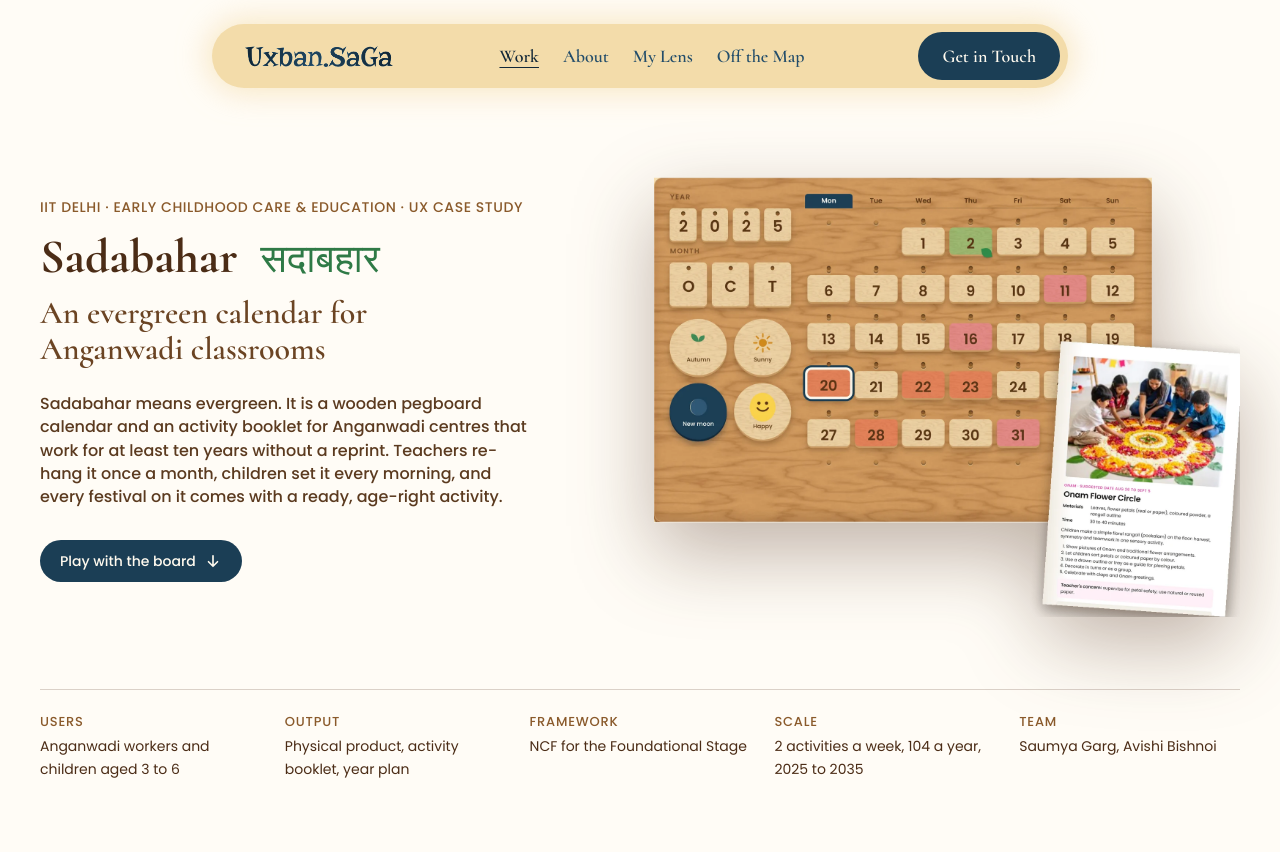
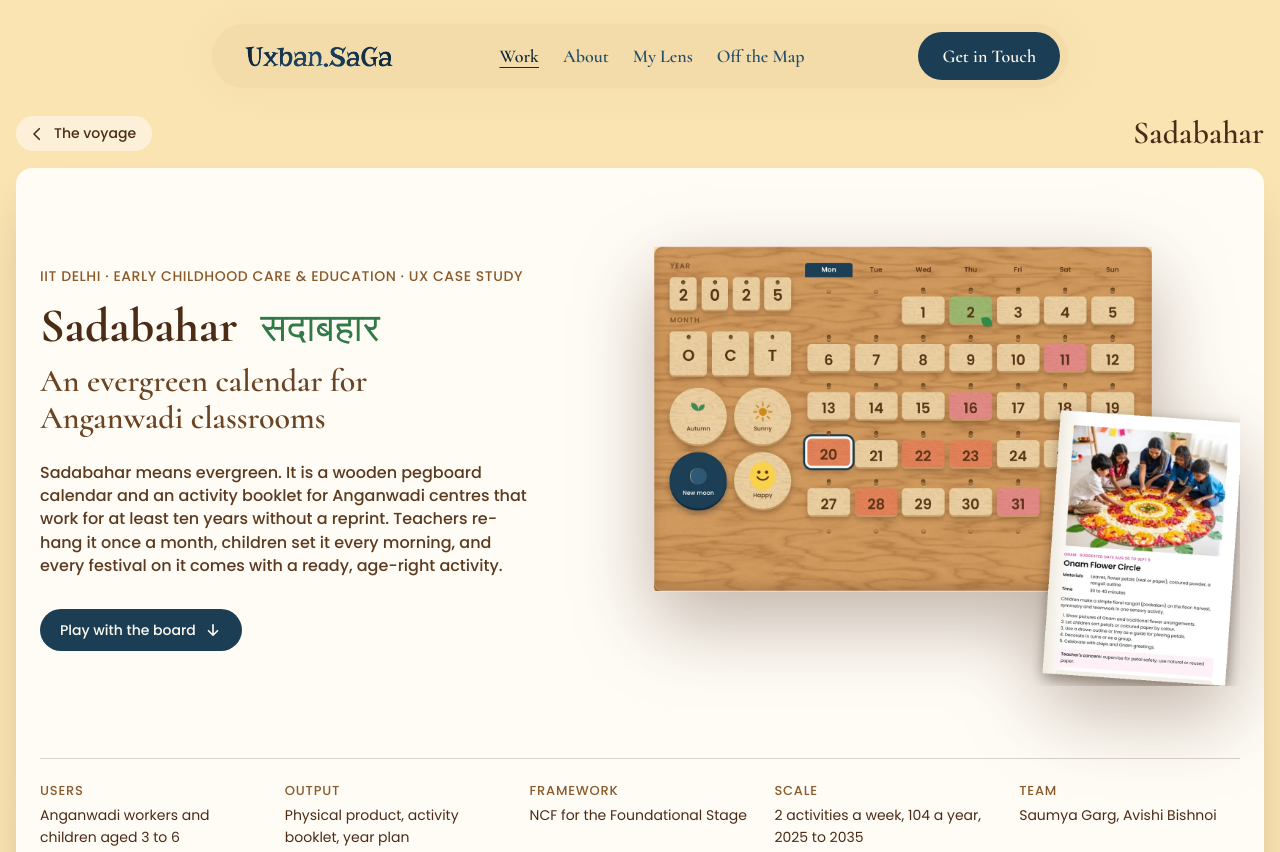
Before and after one commit to SaGa1006/saumya-portfolio, a plain HTML site: page ecce-calendar.html in a window 1280 px wide. Shown: the top 852 px of the page. Drawn offline with Linux system fonts and the light colour scheme; a web font is replaced by a local one.

Commit message:
Sadabahar: same frame as the other case studies (parchment page, back pill + title bar, white sheet)
Co-Authored-By: Claude Opus 5.5 <noreply@anthropic.com>
Claude-Session: https://claude.ai/code/session_016zeEGvH6vPYVrRkNkUBKek

```diff
--- a/css/ecce.css
+++ b/css/ecce.css
@@ -7,7 +7,7 @@
   color: var(--brown);
 }
 .ec__bar { justify-content: flex-start; }
-.ec > section, .ec__hero, .ec > .ec__step, .ec > .ec__process { width: min(1200px, calc(100% - 48px)); margin-inline: auto; }
+.ec__sheet > section, .ec__hero, .ec__sheet > .ec__step, .ec__sheet > .ec__process { width: min(1200px, calc(100% - 48px)); margin-inline: auto; }
 
 /* hero */
 .ec__hero { padding: 48px 0 32px; }
@@ -214,7 +214,7 @@ button.pb__dial:active { transform: rotate(-20deg) scale(.97); }
   .ec__split { grid-template-columns: 1fr; gap: 40px; }
 }
 @media (max-width: 760px) {
-  .ec > section, .ec__hero, .ec > .ec__step, .ec > .ec__process { width: calc(100% - 32px); }
+  .ec__sheet > section, .ec__hero, .ec__sheet > .ec__step, .ec__sheet > .ec__process { width: calc(100% - 32px); }
   .ec__facts { grid-template-columns: 1fr 1fr; }
   .ec__cards3, .ec__domains, .ec__theory, .ec__kit, .ec__flow, .ec__acts, .bk { grid-template-columns: 1fr; }
   .ec__card, .ec__kit li, .ec__flow li { padding: 24px; }
@@ -324,7 +324,7 @@ button.pb__dial:active { transform: rotate(-20deg) scale(.97); }
 }
 
 /* Nov 27: whitish page, stacked step headers, centred principle pills */
-.ec { background: #fffcf6; --card: #f8efdd; --card-hi: #fff; }
+.ec { --card: #f8efdd; --card-hi: #fff; }
 .ec__card, .ec__kit li, .ec__flow li, .ec__goals li, .ec__theory article, .ec__process a { background: var(--card); }
 .ec__card.is-picked, .ec__domains li, .psn, .sbp, .ft, .ec__table, .ec__acts li { background: var(--card-hi); }
 .ec__domains li, .psn, .ec__acts li { box-shadow: 0 0 0 1px rgba(75, 44, 22, .1), 0 16px 32px -24px rgba(75, 44, 22, .45); }
@@ -336,3 +336,8 @@ button.pb__dial:active { transform: rotate(-20deg) scale(.97); }
 .ec__keys { align-items: stretch; }
 .ec__keys li { display: flex; align-items: center; justify-content: center; text-align: center; }
 .ec__step .ec__stepno { align-self: center; }
+
+/* Nov 27: same frame as the other case studies: parchment page, white sheet for the study */
+.ec.case { background: linear-gradient(180deg, #fae4b2, #f1d8a1); padding-bottom: 64px; }
+.ec__sheet { display: block; width: min(1440px, calc(100% - 32px)); margin: 0 auto; padding: 16px 0 var(--gap-section); border-radius: 16px; background: #fffcf6; box-shadow: 0 24px 48px -24px rgba(75, 44, 22, .45); overflow: hidden; }
+@media (max-width: 760px) { .ec__sheet { border-radius: 10px; padding-bottom: 64px; } }
--- a/ecce-calendar.html
+++ b/ecce-calendar.html
@@ -27,7 +27,12 @@
     <a class="cta" href="https://calendly.com/saumyagarg804/30min" target="_blank" rel="noopener noreferrer">Get in Touch<span class="sr-only">: book a 30 minute call (opens in a new tab)</span></a>
   </header>
 
-  <main class="ec">
+  <main class="ec case">
+    <div class="case__bar">
+      <a class="case__back" href="/#work"><svg viewBox="0 0 24 24" aria-hidden="true"><path d="M15 5l-7 7 7 7" fill="none" stroke="currentColor" stroke-width="2.2" stroke-linecap="round" stroke-linejoin="round"/></svg>The voyage</a>
+      <p class="case__title">Sadabahar</p>
+    </div>
+    <article class="ec__sheet">
     <!-- 1. Hero -->
     <header class="ec__hero">
       <div class="ec__herotext">
@@ -404,6 +409,7 @@
         <li>Each year, check the moving festival dates against the local panchang and the moon sighting, since a festival can shift by a day from region to region.</li>
       </ul>
     </section>
+    </article>
   </main>
 
   <script src="js/ecce.js"></script>
```
